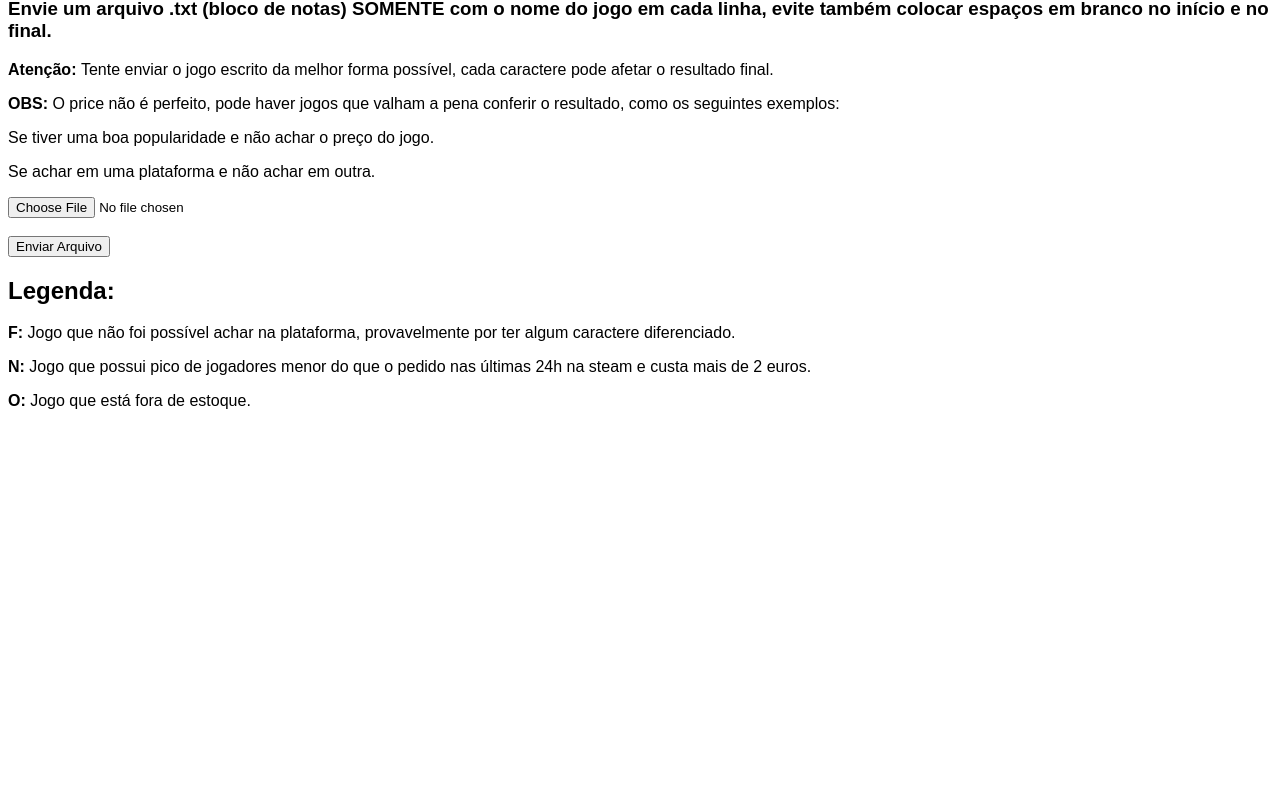
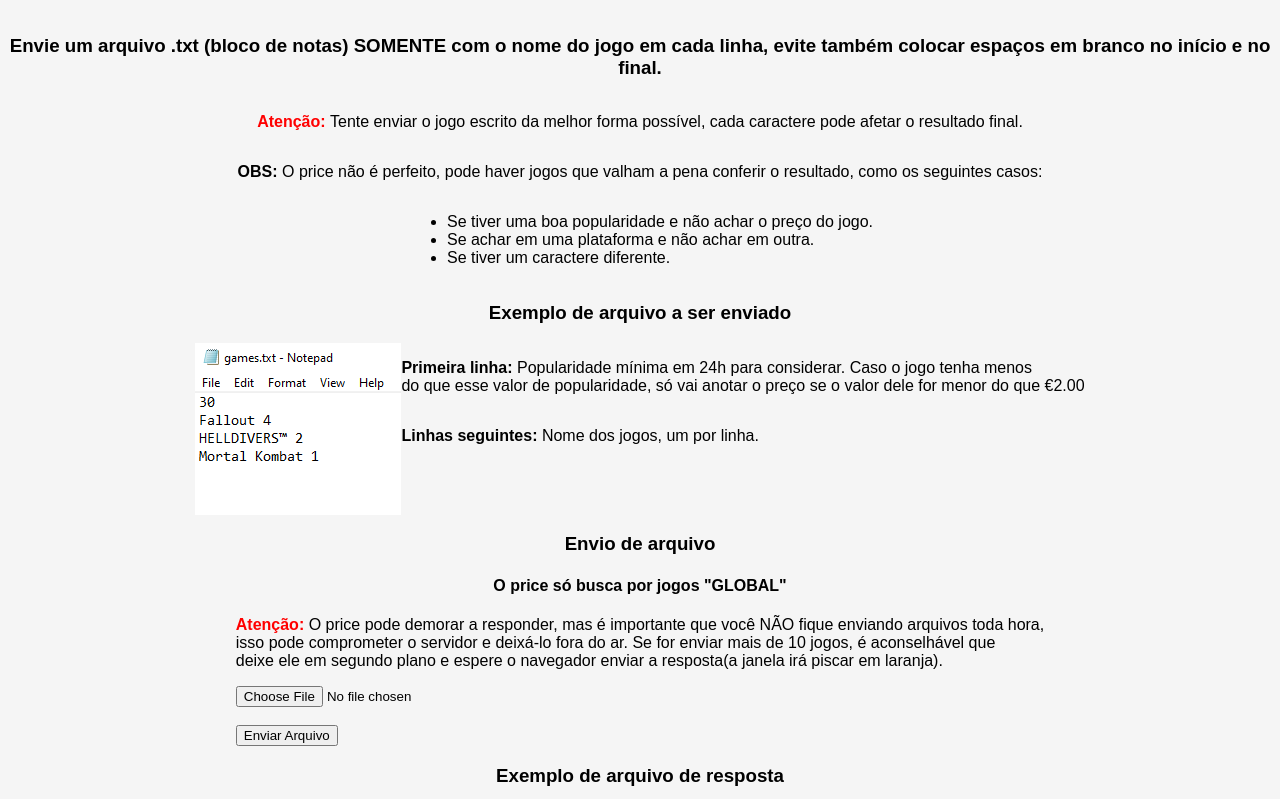
Before and after one commit to JoaoVitor2310/price-researcher, a website: page index.html in a window 1280 px wide. Shown: the part 82-881 px from the top of the page. Before the commit the page ends 800 px from the top, so only its background shows below. Drawn offline with Linux system fonts and the light colour scheme.

Commit message:
feat: added styles

```diff
--- a/functions/searchG2A.js
+++ b/functions/searchG2A.js
@@ -82,7 +82,7 @@ const searchG2A = async (gameString, minPopularity, popularity, gameType = "Stea
 
             return worthyByPopularity(precoG2A, minPopularity, popularity);
         } catch (error) {
-            console.log(error);
+            // console.log(error);
             return "API G2A provavelmente desligada.";
         }
     } catch (error) {
--- a/functions/searchGamivo.js
+++ b/functions/searchGamivo.js
@@ -95,6 +95,7 @@ const searchGamivo = async (gameString, minPopularity, popularity) => {
                 return "API Gamivo desligada";
             }
         } else {
+            // console.log(error);
             return "F";
         }
 
--- a/functions/searchKinguin.js
+++ b/functions/searchKinguin.js
@@ -38,7 +38,7 @@ const searchKinguin = async (gameString, minPopularity, popularity) => {
 
         let elementoClicado = false, gameName;
 
-        await page.goto(`https://www.kinguin.net/listing?active=1&hideUnavailable=0&phrase=${searchString}&size=50&sort=bestseller.total,DESC`);
+        await page.goto(`https://www.kinguin.net/listing?active=1&hideUnavailable=0&phrase=${searchString}&size=50&sort=bestseller.total,DESC`, { waitUntil: 'domcontentloaded' });
 
         const games = await page.$$eval('h3[title]', h3s => h3s.map(h3 => h3.textContent)); // Separa o nome dos jogos
 
@@ -100,6 +100,8 @@ const searchKinguin = async (gameString, minPopularity, popularity) => {
 
         await page.waitForSelector('em.sc-o4ugwn-12');
         await page.$eval('em.sc-o4ugwn-12', emElement => emElement.click()); // Clica em EUR
+
+        await page.waitForNavigation({ waitUntil: 'domcontentloaded', timeout: timeOut });
 
         let values;
 
--- a/index.html
+++ b/index.html
@@ -9,15 +9,40 @@
 </head>
 
 <body>
+    <div class="all">
+
+        <!-- <div id="header"> -->
             <h1>Price Researcher</h1>
-    <h3>Envie um arquivo .txt (bloco de notas) SOMENTE com o nome do jogo em cada linha, evite também colocar espaços em
+            <h3>Envie um arquivo .txt (bloco de notas) SOMENTE com o nome do jogo em cada linha, evite também colocar
+                espaços em
                 branco no início e no final.</h3>
-    <p><strong>Atenção: </strong>Tente enviar o jogo escrito da melhor forma possível, cada caractere pode afetar o
+            <p><strong class="red">Atenção: </strong>Tente enviar o jogo escrito da melhor forma possível, cada
+                caractere pode afetar o
                 resultado final. </p>
-    <p><strong>OBS: </strong>O price não é perfeito, pode haver jogos que valham a pena conferir o resultado, como os
-        seguintes exemplos: </p>
-    <p>Se tiver uma boa popularidade e não achar o preço do jogo. </p>
-    <p>Se achar em uma plataforma e não achar em outra. </p>
+            <p><strong>OBS: </strong>O price não é perfeito, pode haver jogos que valham a pena conferir o resultado,
+                como
+                os
+                seguintes casos: </p>
+            <ul>
+                <li>Se tiver uma boa popularidade e não achar o preço do jogo. </li>
+                <li>Se achar em uma plataforma e não achar em outra. </li>
+                <li>Se tiver um caractere diferente. </li>
+            </ul>
+
+            <h3>Exemplo de arquivo a ser enviado</h3>
+            <div class="row">
+                <img src="ArquivoExemplo.PNG" alt="Exemplo de arquivo a ser enviado">
+                <div class="column">
+
+                    <p><strong>Primeira linha: </strong> Popularidade mínima em 24h para considerar. Caso o jogo tenha menos <br> do que esse valor de popularidade, só vai anotar o preço se o valor dele for menor do que €2.00</p>
+                    <p><strong>Linhas seguintes: </strong> Nome dos jogos, um por linha.</p>
+                </div>
+            </div>
+        <!-- </div> -->
+        <div id="body">
+            <h3>Envio de arquivo</h3>
+            <h4>O price só busca por jogos "GLOBAL"</h4>
+            <p><strong class="red">Atenção: </strong> O price pode demorar a responder, mas é importante que você NÃO fique enviando arquivos toda hora,<br>isso pode comprometer o servidor e deixá-lo fora do ar. Se for enviar mais de 10 jogos, é aconselhável que <br> deixe ele em segundo plano e espere o navegador enviar a resposta(a janela irá piscar em laranja). </p>
             <form id="uploadForm">
                 <input type="file" name="fileToUpload" id="fileToUpload">
                 <br>
@@ -28,12 +53,26 @@
                 Carregando... <!-- Você pode personalizar a mensagem de carregamento conforme necessário -->
                 <div class="loader"></div> <!-- Adicione uma animação de carregamento (a mesma usada anteriormente) -->
             </div>
+        </div>
+        <div id="bottom">
+
+            <h3>Exemplo de arquivo de resposta</h3>
+            <p><strong>Ordem das respostas: </strong> G2A / GAMIVO / KINGUIN / POPULARIDADE.</p>
+            <img src="RespostaExemplo.PNG" alt="Exemplo de resposta a ser recebida.">
+            <p><strong>Linhas: </strong> Cada linha é de um jogo, na mesma ordem que foi enviado e pronto para ser
+                colado na
+                planilha.</p>
             <h2>Legenda:</h2>
             <p><strong>F: </strong> Jogo que não foi possível achar na plataforma, provavelmente por ter algum caractere
                 diferenciado.</p>
-    <p><strong>N: </strong> Jogo que possui pico de jogadores menor do que o pedido  nas últimas 24h na steam e custa mais de 2 euros.</p>
+            <p><strong>N: </strong> Jogo que possui pico de jogadores menor do que o pedido nas últimas 24h na steam e
+                custa
+                mais de 2 euros.</p>
             <p><strong>O: </strong> Jogo que está fora de estoque.</p>
+        </div>
+    </div>
 
+</body>
 <script>
     async function uploadFile() {
         const fileInput = document.getElementById('fileToUpload');
@@ -76,7 +115,7 @@
             // Cria um link <a> para download
             const a = document.createElement('a');
             a.href = url;
-                a.download = 'arquivo_modificado.txt'; // Define o nome do arquivo
+            a.download = 'resultado-price-researcher.txt'; // Define o nome do arquivo
             document.body.appendChild(a);
 
             // Aciona o clique no link para iniciar o download
@@ -103,11 +142,50 @@
         event.preventDefault(); // Isso impede o envio do formulário padrão
     });
 </script>
-</body>
 
 <style>
-    *{
+    * {
         font-family: sans-serif;
     }
+
+    body {
+        display: flex;
+        flex-direction: column;
+        align-items: center;
+        background-color: #f5ea15;
+    }
+
+    .all {
+        padding: 10px;
+        background-color: whitesmoke;
+        min-width: 1285px;
+        border-radius: 10px;
+        display: flex;
+        flex-direction: column;
+        align-items: center;
+    }
+
+    #header h1 {
+        text-align: center;
+    }
+    .red {
+        color: red;
+    }
+
+    .all h3, h4 {
+        text-align: center;
+    }
+
+    .row {
+        display: flex;
+        flex-direction: row;
+    }
+
+    .column{
+        display: flex;
+        flex-direction: column;
+    }
+
 </style>
+
 </html>
--- a/index.js
+++ b/index.js
@@ -82,7 +82,7 @@ app.post('/upload', upload.single('fileToUpload'), async (req, res) => {
                         const promise2 = searchG2A(game, minPopularity, popularity);
                         const promise3 = searchKinguin(game, minPopularity, popularity);
 
-                        // // Executar as três funções simultaneamente
+                        // Executar as três funções simultaneamente
                         [priceGamivo, priceG2A, priceKinguin] = await Promise.all([promise1, promise2, promise3]);
                   } else {
                         priceGamivo = 'N';
--- a/package.json
+++ b/package.json
@@ -1,5 +1,5 @@
 {
-  "name": "api-g2a",
+  "name": "price-researcher",
   "version": "1.0.0",
   "description": "",
   "main": "index.js",
```
Also changed, not shown: test/games.txt (+2 -0 lines), ArquivoExemplo.PNG (added), RespostaExemplo.PNG (added). Lines whose indentation alone changed are shown as unchanged.
